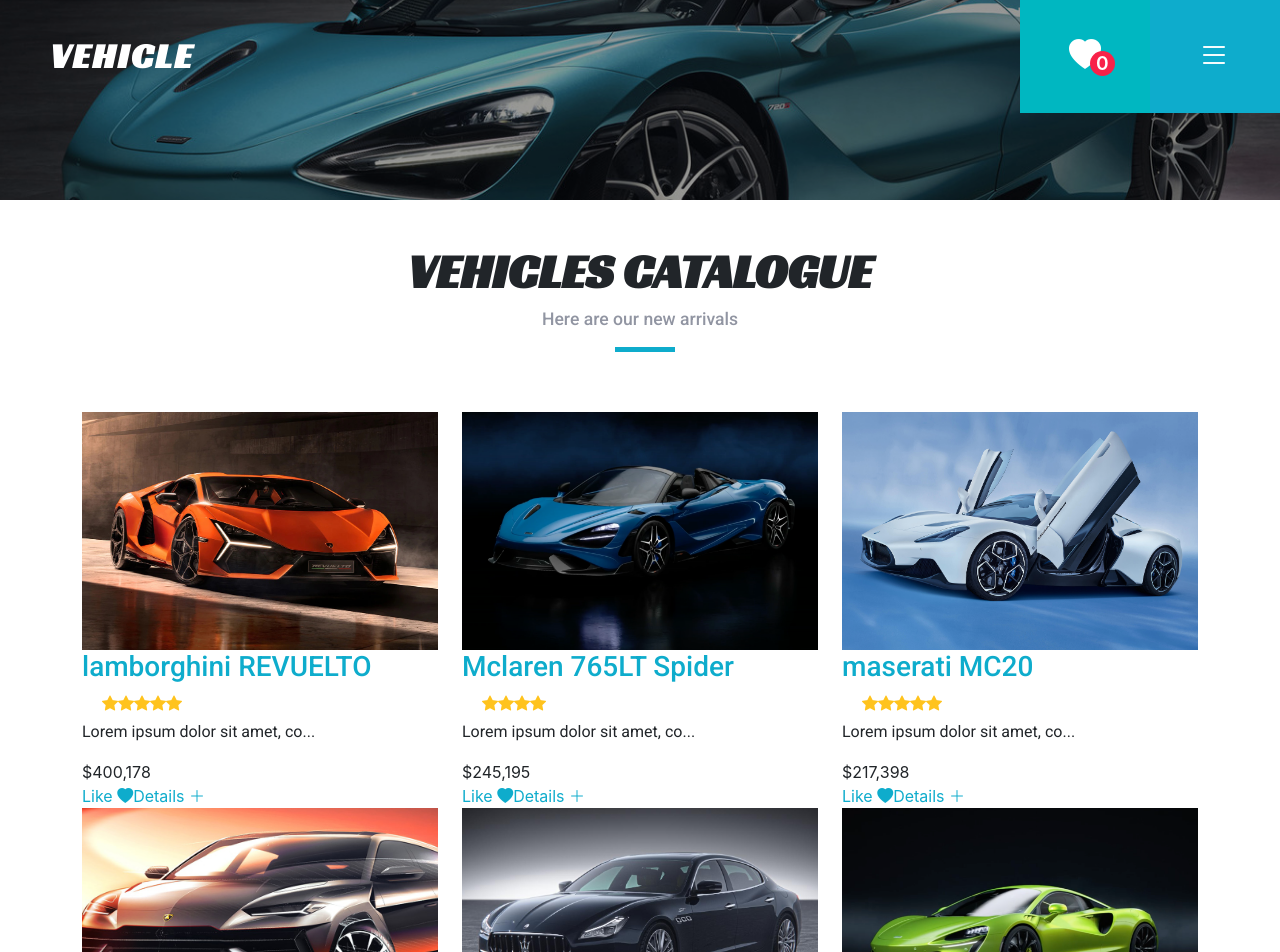
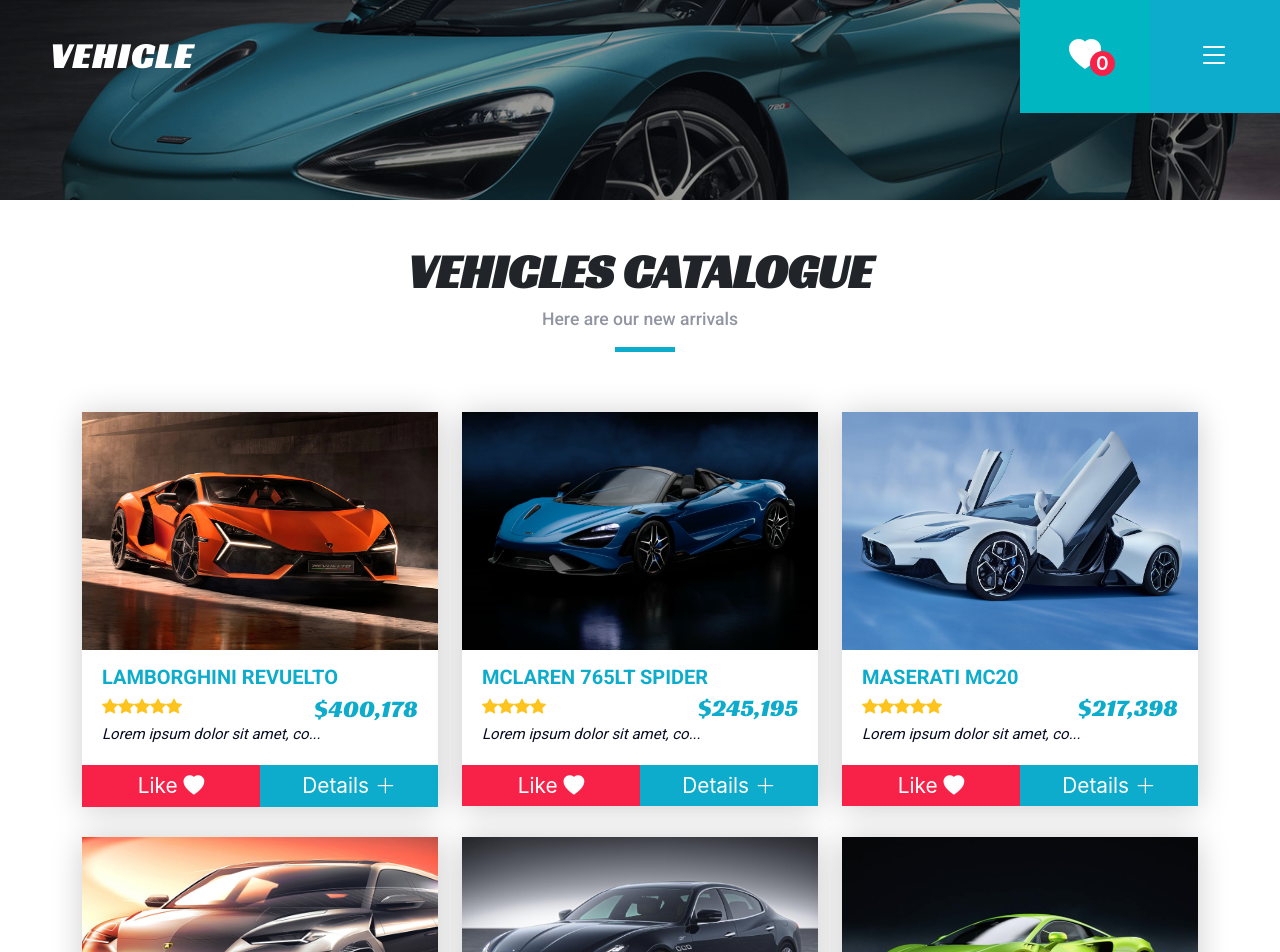
Before and after one commit to AnastasiiaYurchenko/sports-cars, a React (Create React App) app: page /sports-cars/vehicles in a window 1280 px wide. Shown: the top 952 px of the page. Built offline with nearby package versions, Linux system fonts and the light colour scheme.

Commit message:
add styles for vehicleCard

```diff
--- a/src/components/VehicleCard.jsx
+++ b/src/components/VehicleCard.jsx
@@ -19,7 +19,7 @@
           ${car.price && car.price.toLocaleString('en-US')}
         </span>
         <div className="buttons">
-          <Link>
+          <Link className='like'>
             Like <i className="bi bi-heart-fill"></i></Link>
           <Link to={`/vehicles/${car._id}`} className='details'>
           Details <i className="bi bi-plus-lg"></i></Link>
--- a/src/components/vehicleCard.css
+++ b/src/components/vehicleCard.css
@@ -0,0 +1,89 @@
+.vehicle{
+    position: relative;
+    background: #fff;
+    margin-bottom: 30px;
+    box-shadow: 0px 2px 30px rgba(0, 0, 0, 0.2);
+}
+
+.vehicle:hover .vehicle-img img{
+    transform: scale(1.1);
+}
+
+.vehicle-img{
+    overflow: hidden;
+    margin-bottom: 15px;
+}
+
+.vehicle-img img{
+    transition: 0.3s ease-in-out;
+}
+
+.vehicle h3{
+    font-weight: 600;
+    font-size: 20px;
+    margin-bottom: 5px;
+    padding: 0 20px;
+    text-transform: uppercase;
+}
+
+.vehicle a{
+    color: var(--primary);
+}
+
+.vehicle a:hover{
+    color: #f82249;
+}
+
+.vehicle p{
+    padding: 0 20px;
+    margin-bottom: 20px;
+    color: #060c22;
+    font-style: italic;
+    font-size: 15px;
+}
+
+.vehicle .price{
+    position: absolute;
+    right: 20px;
+    bottom: 80px;
+    font-family: 'Racing Sans One', cursive;
+    color: var(--primary);
+    font-size: 1.5rem;
+    float: right;
+}
+
+.vehicle .buttons{
+    display: flex;
+    justify-content: space-between;
+}
+
+.vehicle .buttons a{
+    color: #fff;
+    background: var(--primary);
+    padding: 5px 20px;
+    width: 50%;
+    text-align: center;
+    font-size: 1.3rem;
+    transition: 0.5s;
+}
+
+.vehicle .buttons .details{
+    color: #fff;
+    background: var(--primary);
+}
+
+.vehicle .buttons .details:hover{
+    color: var(--primary);
+    background: #fff;
+}
+
+.vehicle .buttons .like{
+    color: #fff;
+    background: #f82249;
+}
+
+.vehicle .buttons .like:hover,
+.vehicle .buttons .like:active{
+    color: #f82249;
+    background: #fff;
+}
```
